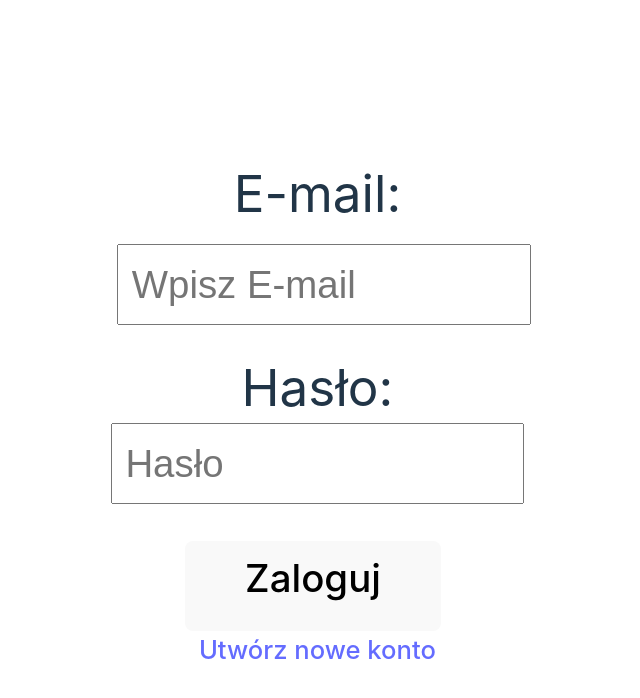
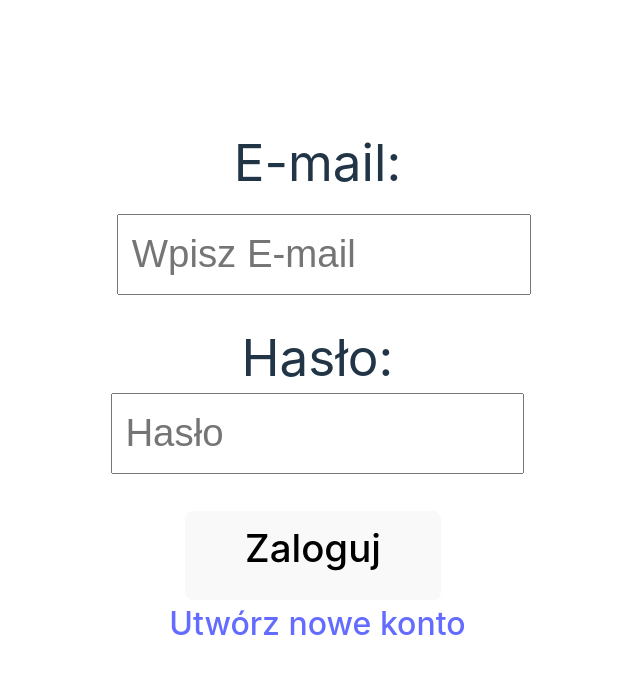
Before and after one commit to pomietlo-x-surma/Exchange-Web-App, a React (Vite) app in the folder React/: page / in a window 1280 px wide. Shown: the top 698 px of the page, without its empty margins (297-937 px from the left). Built offline with nearby package versions, Linux system fonts and the light colour scheme; no server answers.

Commit message:
Update Login.tsx

```diff
--- a/React/src/components/Login.tsx
+++ b/React/src/components/Login.tsx
@@ -48,7 +48,7 @@ const Login: React.FC = () => {
   };
 
   return (
-    <div>
+    <div style={{position: "relative", top: "2vw"}}>
       <p style={{fontSize: "4vw", position: "relative", top: "-5vw", left: "-2vw"}}>E-mail:</p>
         <input
             type="text"
@@ -68,8 +68,8 @@ const Login: React.FC = () => {
         <button onClick={handleSend} style={{fontSize: "3vw", paddingBottom: "5vw", paddingTop:"1vw", height: "7vw",width: "20vw",
           margin: "0vw", top: "-3vw",position: "relative",left: "-16vw",   flexDirection: "column", justifyContent: "center", alignItems: "center"}}>
           Zaloguj</button>
-        <p style={{fontSize: "2vw"}}>{response}</p>
-      <p style={{fontSize: "2vw", margin: "-5vw", position: "relative", left: "-2vw", top:"-0vw"}}>
+        <p style={{fontSize: "2vw", top: "-2.5vw", position: "relative", left: "-2vw", margin: "0vw"}}>{response}</p>
+      <p style={{fontSize: "2.5vw", margin: "0vw", position: "relative", left: "-2vw", top:"-3vw"}}>
         <Link to="/Register" className="Register-link">
           Utwórz nowe konto
         </Link>
```
